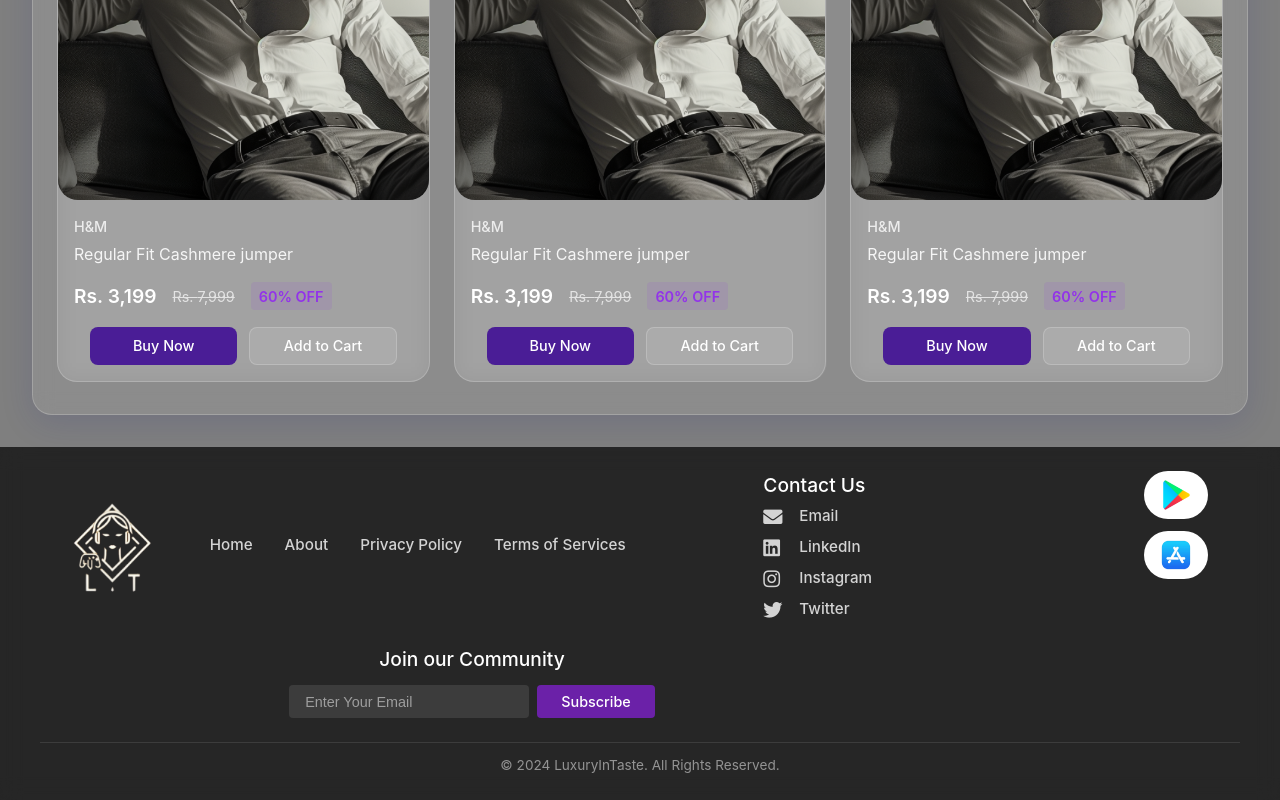
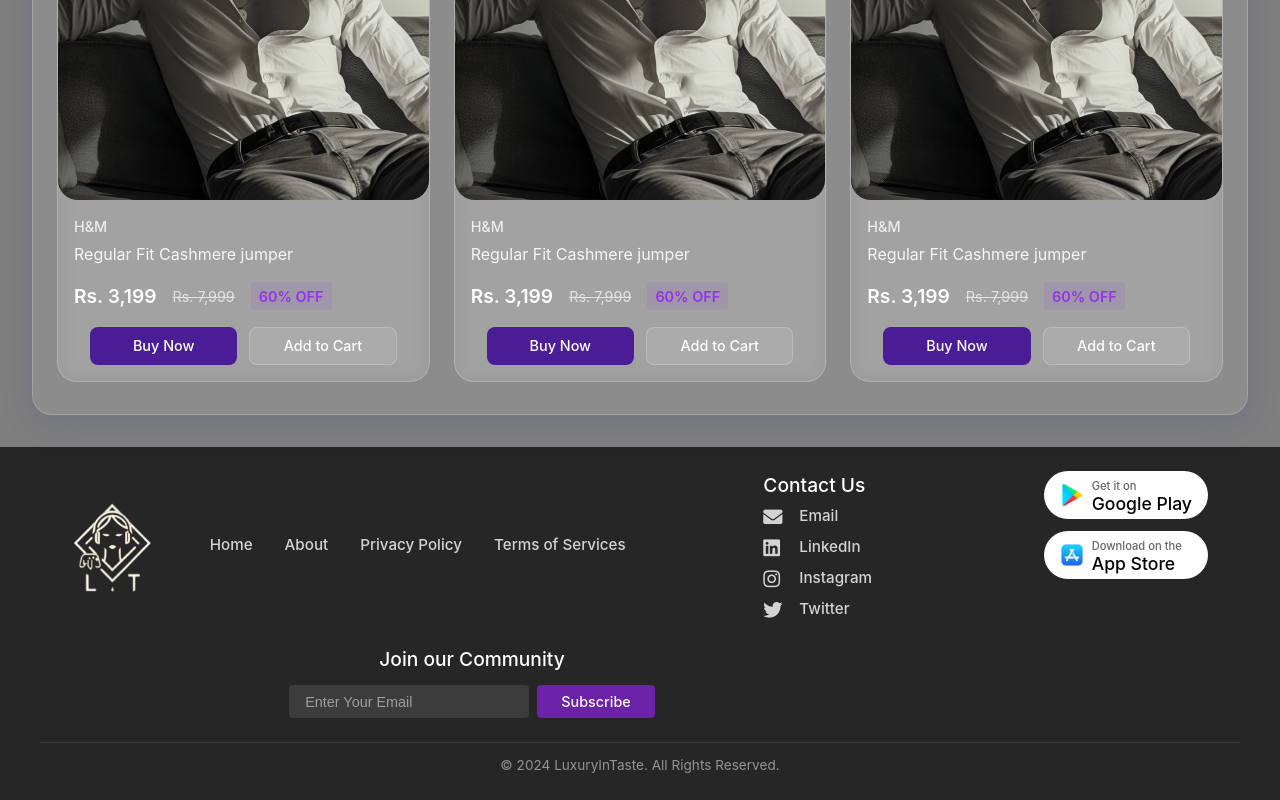
Before and after one commit to luxuryintaste-LIT/lit-ecommerce-backend, a React (Vite) app: page / in a window 1280 px wide. Shown: the part 1234-2034 px from the top of the page. Built offline with nearby package versions, Linux system fonts and the light colour scheme.

Commit message:
again fixed

```diff
--- a/src/components/Footer.jsx
+++ b/src/components/Footer.jsx
@@ -54,8 +54,20 @@
 
         <div className="footer-right">
           <div className="app-downloads">
-            <img src={googlePlay} alt="Get it on Google Play" className="store-badge" />
-            <img src={appStore} alt="Download on the App Store" className="store-badge" />
+            <a href="#" className="store-badge">
+              <img src={googlePlay} alt="Google Play icon" className="store-icon" />
+              <div className="store-text">
+                <span className="store-action">Get it on</span>
+                <span className="store-name">Google Play</span>
+              </div>
+            </a>
+            <a href="#" className="store-badge">
+              <img src={appStore} alt="App Store icon" className="store-icon" />
+              <div className="store-text">
+                <span className="store-action">Download on the</span>
+                <span className="store-name">App Store</span>
+              </div>
+            </a>
           </div>
         </div>
       </div>
--- a/src/styles/Footer.css
+++ b/src/styles/Footer.css
@@ -172,7 +172,6 @@
 
 .store-badge {
   height: 48px;
-  width: auto;
   padding: 8px 16px;
   background: white;
   border-radius: 50px;
@@ -180,6 +179,31 @@
   transition: all 0.3s ease;
   display: flex;
   align-items: center;
+  gap: 8px;
+  text-decoration: none;
+  color: #000;
+}
+
+.store-icon {
+  height: 24px;
+  width: auto;
+}
+
+.store-text {
+  display: flex;
+  flex-direction: column;
+  gap: 0px;
+}
+
+.store-action {
+  font-size: 0.7rem;
+  color: #666;
+}
+
+.store-name {
+  font-size: 1.1rem;
+  font-weight: 500;
+  line-height: 1;
 }
 
 .store-badge:hover {
```
